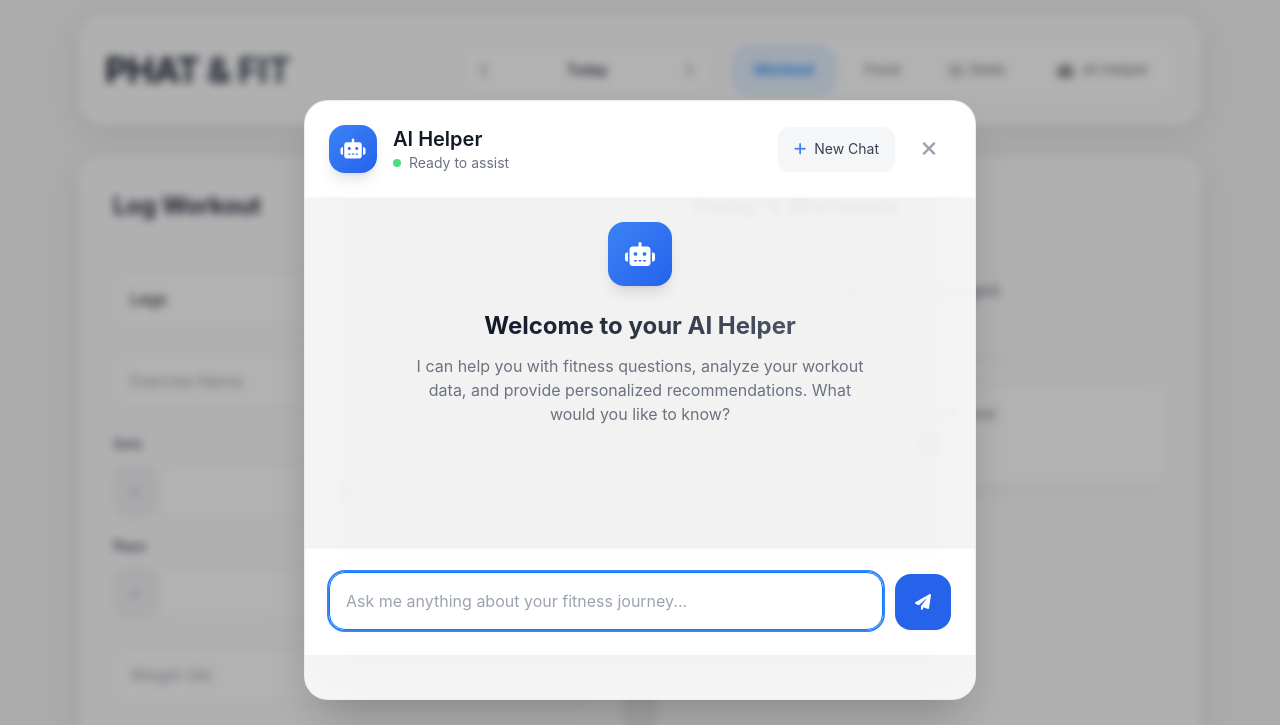
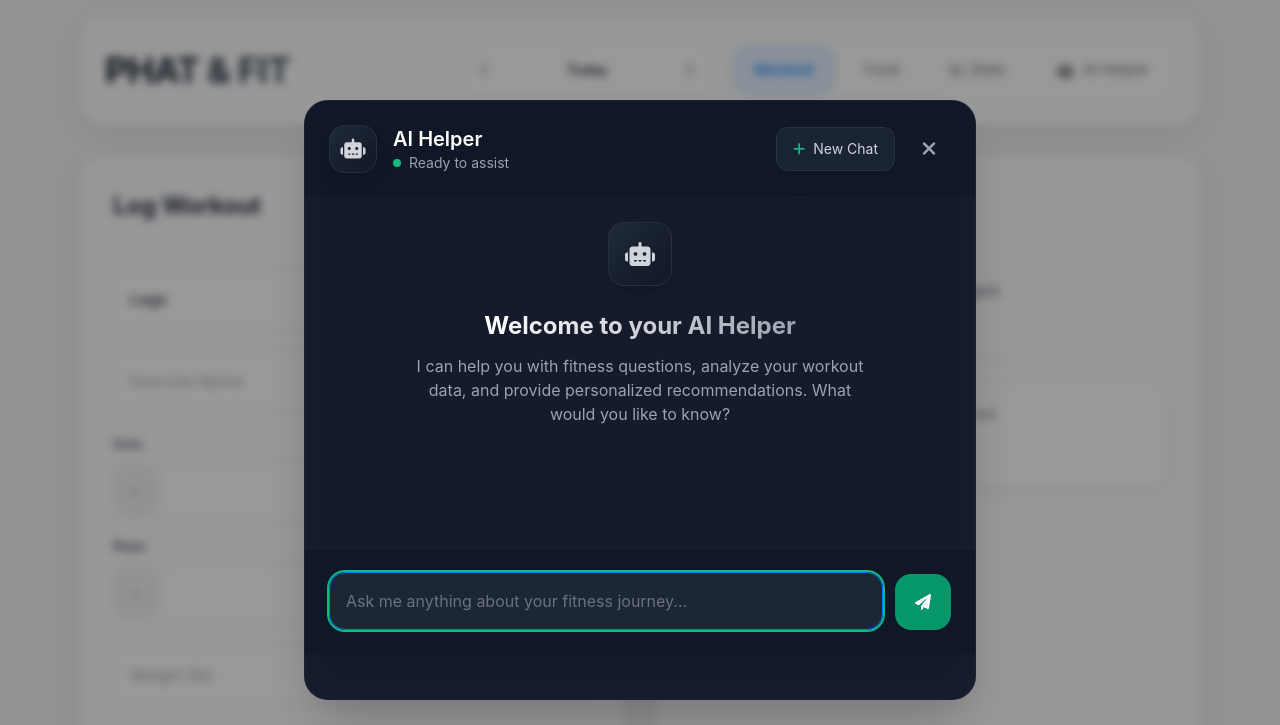
Before and after one commit to Glazyman/PhatFit, a plain HTML site: page index.html in a window 1280 px wide. Both pictures are taken after a click on the button "AI Helper". Shown: the top 725 px of the page. Drawn offline with nearby package versions, Linux system fonts and the light colour scheme; a web font is replaced by a local one.

Commit message:
Update index.html

```diff
--- a/index.html
+++ b/index.html
@@ -787,28 +787,28 @@
     </div>
 
     <!-- AI Helper Modal Popup -->
-    <div id="ai-helper-modal" class="fixed inset-0 z-50 flex items-center justify-center bg-black/30 backdrop-blur-sm hidden">
-        <div class="relative w-full max-w-2xl mx-auto bg-white/90 backdrop-blur-xl rounded-3xl shadow-2xl flex flex-col border border-gray-200/50" style="min-height: 600px; max-height: 90vh;">
+    <div id="ai-helper-modal" class="fixed inset-0 z-50 flex items-center justify-center bg-black/40 backdrop-blur-sm hidden">
+        <div class="relative w-full max-w-2xl mx-auto bg-gray-900/95 backdrop-blur-xl rounded-3xl shadow-2xl flex flex-col border border-gray-800/50" style="min-height: 600px; max-height: 90vh;">
             <!-- Header -->
-            <div class="flex items-center justify-between p-6 border-b border-gray-100/50 rounded-t-3xl bg-white/80 backdrop-blur-sm">
+            <div class="flex items-center justify-between p-6 border-b border-gray-800/50 rounded-t-3xl bg-gray-900/80 backdrop-blur-sm">
                 <div class="flex items-center gap-4">
-                    <div class="w-12 h-12 rounded-2xl bg-gradient-to-br from-blue-500 to-blue-600 flex items-center justify-center shadow-lg">
-                        <i class="fas fa-robot text-white text-xl"></i>
+                    <div class="w-12 h-12 rounded-2xl bg-gradient-to-br from-gray-800 to-gray-900 flex items-center justify-center shadow-lg border border-gray-700/50">
+                        <i class="fas fa-robot text-gray-300 text-xl"></i>
                     </div>
                     <div>
-                        <div class="font-semibold text-xl text-gray-900">AI Helper</div>
-                        <div class="text-sm text-gray-500 flex items-center gap-2">
-                            <span class="inline-block w-2 h-2 bg-green-400 rounded-full"></span>
+                        <div class="font-semibold text-xl text-white">AI Helper</div>
+                        <div class="text-sm text-gray-400 flex items-center gap-2">
+                            <span class="inline-block w-2 h-2 bg-emerald-500 rounded-full"></span>
                             Ready to assist
                         </div>
                     </div>
                 </div>
                 <div class="flex items-center gap-3">
-                    <button id="new-chat-btn" class="text-sm px-4 py-2 bg-gray-100/80 hover:bg-gray-200/80 text-gray-700 rounded-xl transition-all duration-200 flex items-center gap-2 shadow-sm hover:shadow">
-                        <i class="fas fa-plus text-blue-500"></i>
+                    <button id="new-chat-btn" class="text-sm px-4 py-2 bg-gray-800/80 hover:bg-gray-700/80 text-gray-300 rounded-xl transition-all duration-200 flex items-center gap-2 shadow-sm hover:shadow border border-gray-700/50">
+                        <i class="fas fa-plus text-emerald-500"></i>
                         New Chat
                     </button>
-                    <button id="close-ai-helper-modal" class="text-gray-400 hover:text-gray-700 text-xl p-2 rounded-xl hover:bg-gray-100/80 transition-all duration-200">
+                    <button id="close-ai-helper-modal" class="text-gray-400 hover:text-gray-300 text-xl p-2 rounded-xl hover:bg-gray-800/80 transition-all duration-200">
                         <i class="fas fa-times"></i>
                     </button>
                 </div>
@@ -816,24 +816,24 @@
             <!-- Welcome Message -->
             <div class="flex-1 flex flex-col overflow-hidden">
                 <div class="flex-1 overflow-y-auto p-6" id="ai-helper-modal-messages">
-                    <div class="flex flex-col items-center justify-center h-full text-center text-gray-700" id="ai-helper-welcome">
-                        <div class="w-16 h-16 rounded-2xl bg-gradient-to-br from-blue-500 to-blue-600 flex items-center justify-center shadow-lg mb-6">
-                            <i class="fas fa-robot text-white text-2xl"></i>
+                    <div class="flex flex-col items-center justify-center h-full text-center text-gray-300" id="ai-helper-welcome">
+                        <div class="w-16 h-16 rounded-2xl bg-gradient-to-br from-gray-800 to-gray-900 flex items-center justify-center shadow-lg mb-6 border border-gray-700/50">
+                            <i class="fas fa-robot text-gray-300 text-2xl"></i>
                         </div>
-                        <div class="font-bold text-2xl mb-3 bg-gradient-to-r from-gray-900 to-gray-600 bg-clip-text text-transparent">Welcome to your AI Helper</div>
-                        <div class="text-gray-500 max-w-md">I can help you with fitness questions, analyze your workout data, and provide personalized recommendations. What would you like to know?</div>
+                        <div class="font-bold text-2xl mb-3 bg-gradient-to-r from-white to-gray-400 bg-clip-text text-transparent">Welcome to your AI Helper</div>
+                        <div class="text-gray-400 max-w-md">I can help you with fitness questions, analyze your workout data, and provide personalized recommendations. What would you like to know?</div>
                     </div>
                 </div>
                 <!-- Chat Input -->
-                <div class="border-t border-gray-100/50 bg-white/80 backdrop-blur-sm p-6">
+                <div class="border-t border-gray-800/50 bg-gray-900/80 backdrop-blur-sm p-6">
                     <div class="flex items-center gap-3">
                         <div class="flex-1 relative">
-                            <input type="text" id="ai-helper-modal-input" class="w-full p-4 pr-12 rounded-2xl border border-gray-200/50 focus:ring-2 focus:ring-blue-500 bg-white/90 shadow-sm" placeholder="Ask me anything about your fitness journey...">
-                            <button id="clear-ai-helper-input" class="absolute right-4 top-1/2 -translate-y-1/2 text-gray-400 hover:text-gray-600 hidden">
+                            <input type="text" id="ai-helper-modal-input" class="w-full p-4 pr-12 rounded-2xl border border-gray-700/50 focus:ring-2 focus:ring-emerald-500 bg-gray-800/90 text-white placeholder-gray-500 shadow-sm" placeholder="Ask me anything about your fitness journey...">
+                            <button id="clear-ai-helper-input" class="absolute right-4 top-1/2 -translate-y-1/2 text-gray-500 hover:text-gray-400 hidden">
                                 <i class="fas fa-times"></i>
                             </button>
                         </div>
-                        <button id="ai-helper-modal-send" class="bg-blue-600 text-white p-4 rounded-2xl hover:bg-blue-700 transition-all duration-200 shadow-sm hover:shadow flex items-center justify-center w-14 h-14">
+                        <button id="ai-helper-modal-send" class="bg-emerald-600 text-white p-4 rounded-2xl hover:bg-emerald-700 transition-all duration-200 shadow-sm hover:shadow flex items-center justify-center w-14 h-14">
                             <i class="fas fa-paper-plane"></i>
                         </button>
                     </div>
```
